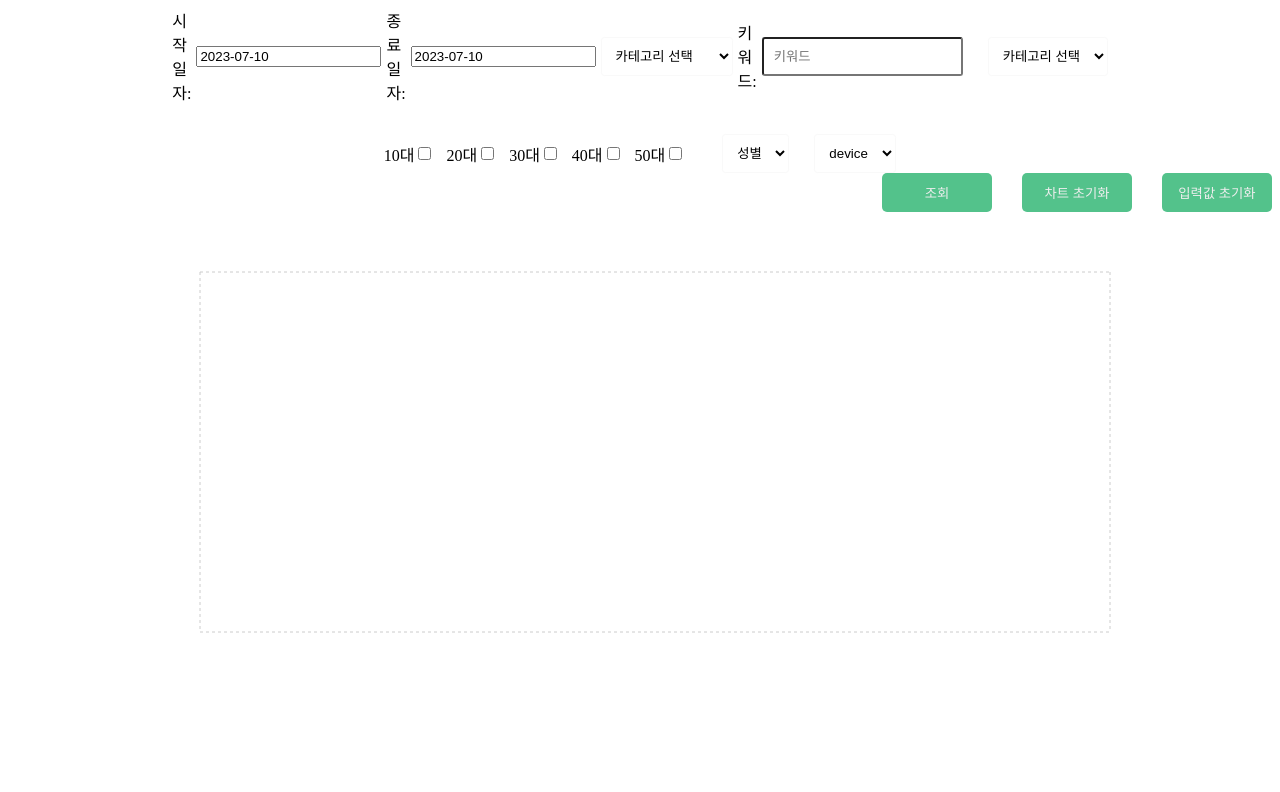
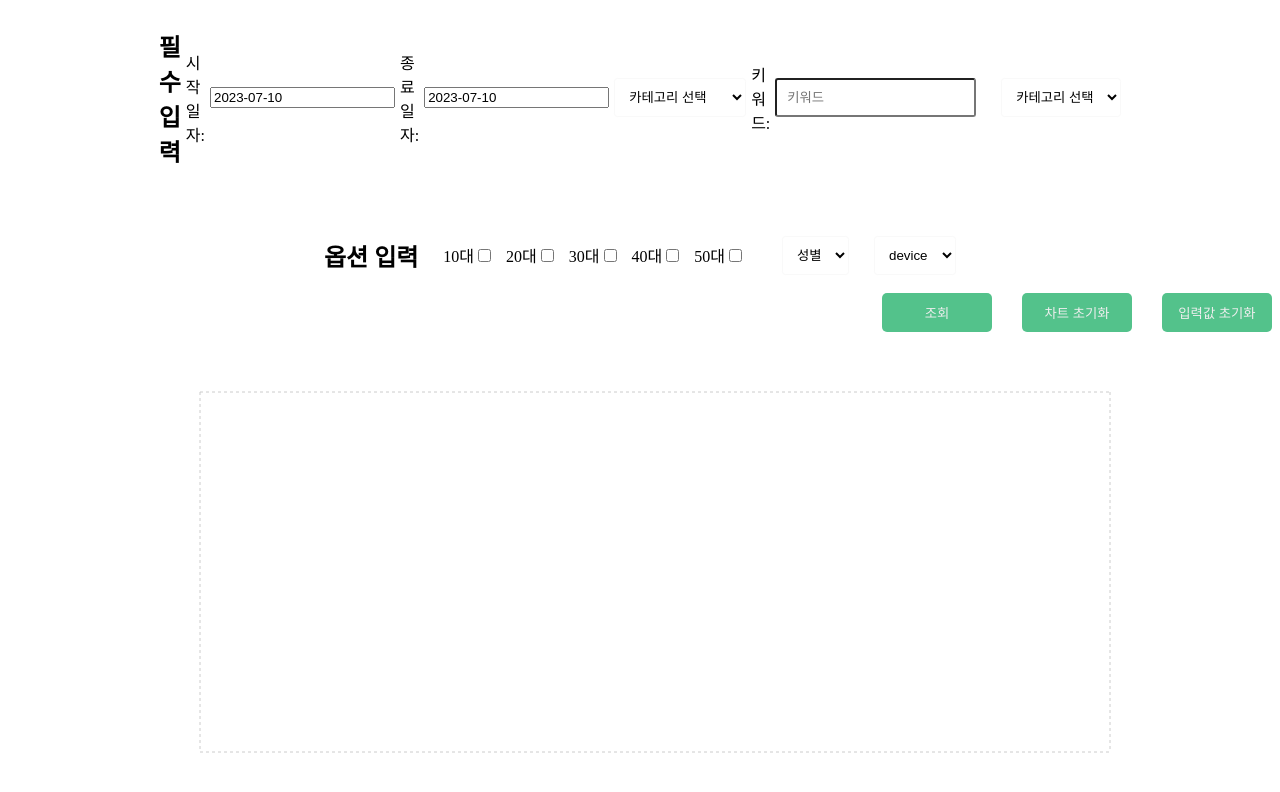
Before and after one commit to amh6281/Shopping-insight, a React (Vite) app in the folder client/: page / in a window 1280 px wide. Shown: the top 792 px of the page. Built offline with nearby package versions, Linux system fonts and the light colour scheme.

Commit message:
Title 구현 2023.07.12

```diff
--- a/client/src/components/OptionForm.tsx
+++ b/client/src/components/OptionForm.tsx
@@ -11,8 +11,8 @@ const Container = styled.div`
   width: 70%;
   margin: 0 auto;
   display: flex;
-  flex-direction: column;
   align-items: center;
+  justify-content: space-around;
   gap: 50px;
   margin-top: 30px;
 `;
@@ -22,6 +22,8 @@ const FormGroup = styled.div`
   align-items: center;
   gap: 25px;
 `;
+
+const Title = styled.h2``;
 
 const Select = styled.select`
   border: 1px solid #f9f9f9;
@@ -90,6 +92,7 @@ const OptionForm = ({ handleChange, selectedAges, setSelectedAges }: any) => {
   return (
     <Container>
       <FormGroup>
+        <Title>옵션 입력</Title>
         <CheckboxGroup>
           {ageList.map((age) => (
             <React.Fragment key={age.age}>
--- a/client/src/components/RequiredForm.tsx
+++ b/client/src/components/RequiredForm.tsx
@@ -21,6 +21,8 @@ const FormGroup = styled.div`
   align-items: center;
   gap: 5px;
 `;
+
+const Title = styled.h2``;
 
 const Label = styled.label`
   font-size: 16px;
@@ -84,6 +86,7 @@ const RequiredForm = ({ handleChange }: any) => {
   return (
     <Container>
       <FormGroup>
+        <Title>필수 입력</Title>
         <Label htmlFor="startDate">시작일자:</Label>
         <DatePicker
           dateFormat="yyyy-MM-dd"
```
